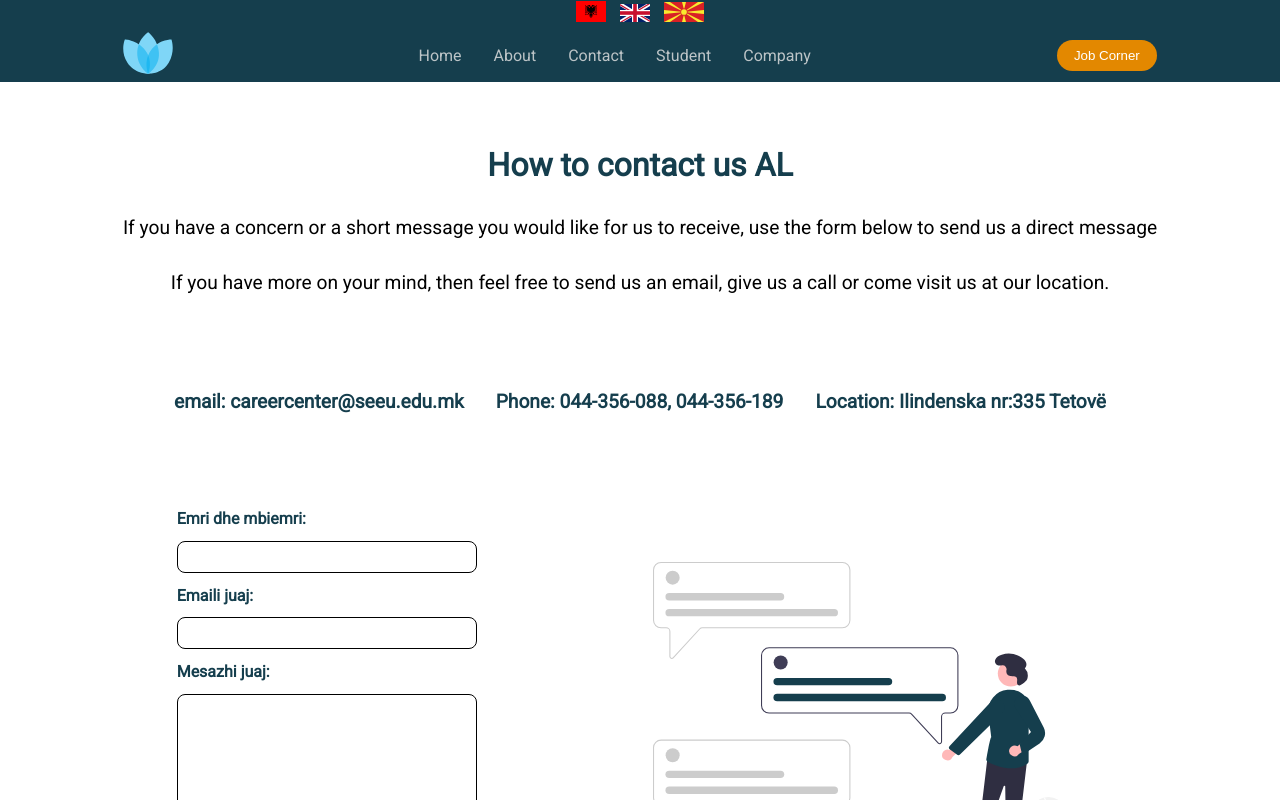
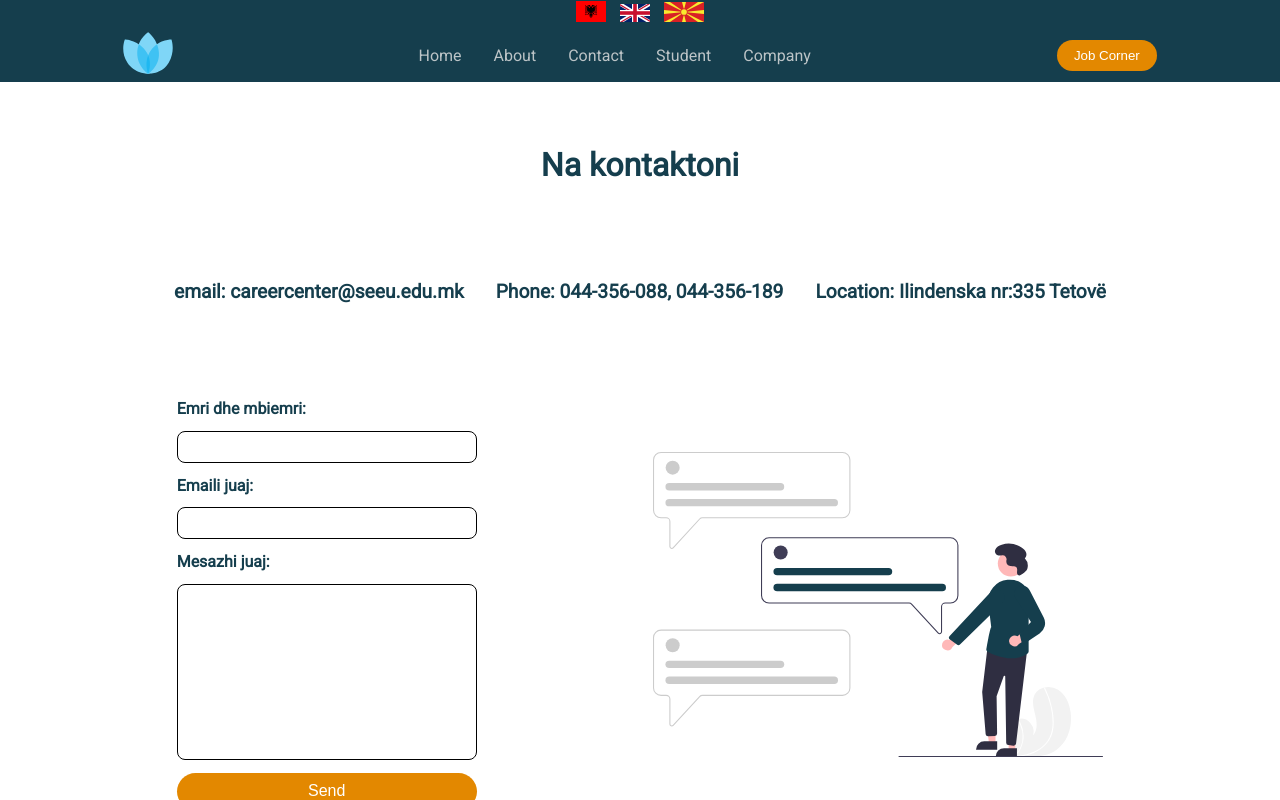
Before and after one commit to RikiRV/Career-Center-SEEU, a Next.js app: page /contact in a window 1280 px wide. Shown: the top 800 px of the page. Built offline with nearby package versions, Linux system fonts and the light colour scheme.

Commit message:
Contact Page Language

```diff
--- a/components/Contact components/contactText.js
+++ b/components/Contact components/contactText.js
@@ -22,8 +22,6 @@ export default function ContactText() {
     <>
       <div className={Styles.TextContainer}>
         <h1>{t.Title}</h1>
-        <p>{t.InformText}</p>
-        <p>{t.AltText}</p>
       </div>
       <div className={Styles.ContactContainer}>
         <p>email: {t.Infromation.email}</p>
--- a/public/locales/al/ContactAL.js
+++ b/public/locales/al/ContactAL.js
@@ -1,9 +1,5 @@
 export default {
-  Title: "How to contact us AL",
-  InformText:
-    "If you have a concern or a short message you would like for us to receive, use the form below to send us a direct message",
-  AltText:
-    "If you have more on your mind, then feel free to send us an email, give us a call or come visit us at our location.",
+  Title: "Na kontaktoni",
   Infromation: {
     Location: "Ilindenska nr:335 Tetovë",
     PhoneNumber: "044-356-088, 044-356-189",
--- a/public/locales/en/ContactEN.js
+++ b/public/locales/en/ContactEN.js
@@ -1,9 +1,5 @@
 export default {
-  Title: "How to contact us EN",
-  InformText:
-    "If you have a concerne or a short message you would like for us to recieve, use the form below to send us a direct message",
-  AltText:
-    "If you have more on your mind, then feel free to send us an email, give us a call or come visit us at our location.",
+  Title: "Contact Us",
   Infromation: {
     Location: "Ilindenska nr:335 Tetovë",
     PhoneNumber: "044-356-088, 044-356-189",
--- a/public/locales/mk/ContactMK.js
+++ b/public/locales/mk/ContactMK.js
@@ -1,15 +1,11 @@
 export default {
-  Title: "How to contact us MK",
-  InformText:
-    "If you have a concerne or a short message you would like for us to recieve, use the form below to send us a direct message",
-  AltText:
-    "If you have more on your mind, then feel free to send us an email, give us a call or come visit us at our location.",
+  Title: "Контактирајте не",
   Infromation: {
     Location: "Ilindenska nr:335 Tetovë",
     PhoneNumber: "044-356-088, 044-356-189",
     email: "careercenter@seeu.edu.mk",
   },
-  name: "Ime i prezime:",
-  email: "vashiot email:",
-  message: "vashiot messazh:",
+  name: "Целосно име:",
+  email: "вашиот е-пошта:",
+  message: "вашата порака:",
 };
```
